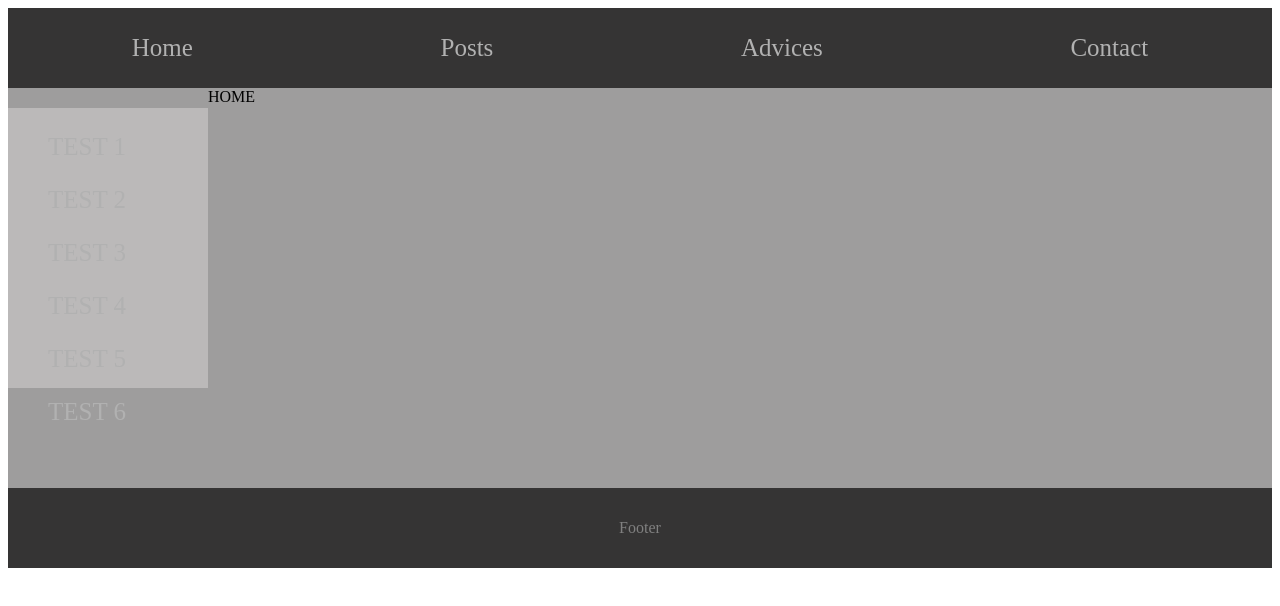
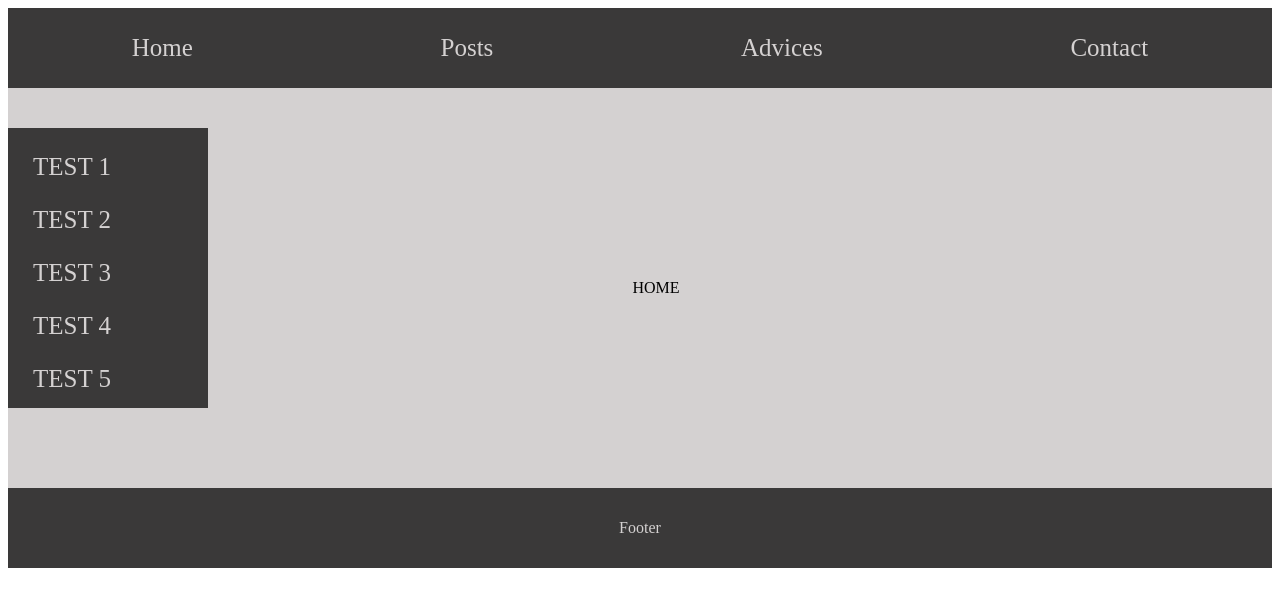
Before and after one commit to Harut27/harut-react, a React (Create React App) app: page / in a window 1280 px wide. Shown: the top 606 px of the page. Built offline with nearby package versions, Linux system fonts and the light colour scheme.

Commit message:
get data

```diff
--- a/package.json
+++ b/package.json
@@ -4,6 +4,7 @@
   "private": true,
   "dependencies": {
     "axios": "^0.19.0",
+    "lodash": "^4.17.15",
     "node-sass": "^4.13.0",
     "react": "^16.11.0",
     "react-dom": "^16.11.0",
--- a/src/components/pages/posts/index.jsx
+++ b/src/components/pages/posts/index.jsx
@@ -1,67 +1,173 @@
 import React, { Component } from "react";
 import axios from "axios";
+import _ from "lodash";
+
+
+
 class Posts extends Component {
-  constructor(props) {
-    super(props);
+  constructor(props){
+    super(props)
     this.state = {
       count: 0
-    };
-  }
-  // LIFECYCLES
-  componentDidMount() {
-    //  WORKS WHEN COMPONENT IS READY TO USE
-    console.log("component is mounted");
-    axios.get("https://jsonplaceholder.typicode.com/posts").then(res => {
-      console.log(res.data, "res");
-    });
-    // window.addEventListener("click", this.sayWow);
+    }
   }
 
-  componentWillUpdate() {
-    console.log("component will be updated");
-  }
-  componentDidUpdate() {
-    //  WORKS WHEN STATE OR PROPS IS CHANGED
-    console.log("component is updated");
+  componentDidMount(){
+    axios.get("https://jsonplaceholder.typicode.com/posts")
+    .then(res => {
+
+      let users = res.data;
+        console.log(users)
+
+        users.forEach((user,id) => {
+
+          console.log(user)
+          return(
+            <div className="user-cart">
+              <span>
+                {user.ttle}
+              </span>
+              <span>
+                User {user.id}
+              </span>
+              <span>
+                {user.body}
+              </span>
+
+            </div>
+          )
+        });
+    });
+
   }
 
-  componentWillUnmount() {
-    // WORKS WHEN COMPONENT IS DEAD
-    console.log("component is dead");
-    // window.removeEventListener("click", this.sayWow);
+  handleCountChanage = ()=>{
+    this.setState({
+      count: this.state.count + 1
+    })
   }
 
-  componentWillReceiveProps(nextProps) {
-    console.log(nextProps, this.props);
+  render(){
+
+    const {count} = this.state;
+    return(
+      <div>
+        <span>{count}</span>
+        <button onClick={this.handleCountChanage}>Click</button>
+      </div>
+    )
   }
 
-  sayWow = () => {
-    alert("wow");
-  };
 
-  handleCountChanage = () => {
-    this.setState(
-      {
-        // stipuma noric rend lini u poxi state @  ( ev kara noric rend lini erb ira papai props@ poxvi)
-        count: this.state.count + 1
-      },
-      () => {
-        // CALLBACK FUNCTION FOR GETTING CHANGED STATE VALUE
-        console.log(this.state.count);
-      }
-    );
-  };
 
-  render() {
-    const { count } = this.state;
-    return (
-      <div>
-        <span>{count}</span>
-
-        <button onClick={this.handleCountChanage}>Click</button>
-      </div>
-    );
-  }
 }
 
+
 export default Posts;
+
+
+
+
+
+
+
+
+
+
+
+
+
+
+
+
+
+
+
+
+
+
+
+
+
+
+
+
+
+
+
+
+
+
+
+
+
+
+
+
+
+
+
+
+// class Posts extends Component {
+//   constructor(props) {
+//     super(props);
+//     this.state = {
+//       count: 0
+//     };
+//   }
+
+//   // LIFECYCLES
+
+//   componentDidMount() {               //  WORKS WHEN COMPONENT IS READY TO USE
+//     console.log("component is mounted");
+//     axios.get("https://jsonplaceholder.typicode.com/posts").then(res => {
+//       console.log(res.data, "res");
+//     });
+//   }
+//   componentWillUpdate() {
+//     console.log("component will be updated");
+//   }
+//   componentDidUpdate() {  //  WORKS WHEN STATE OR PROPS IS CHANGED
+//     console.log("component is updated");
+//   }
+
+//   componentWillUnmount() {   // WORKS WHEN COMPONENT IS DEAD
+//     console.log("component is dead");
+//     window.addEventListener("click", this.sayWow);
+
+//     // window.removeEventListener("click", this.sayWow);
+//   }
+
+//   componentWillReceiveProps(nextProps) {
+//     console.log(nextProps, this.props);
+//   }
+
+//   sayWow = () => {
+//     // alert("Do You want leave this page?");
+//   };
+
+//   handleCountChanage = () => {
+//     this.setState(     // stipuma noric rend lini u poxi state @  ( ev kara noric rend lini erb ira papai props@ poxvi)
+//       {
+//         count: this.state.count + 1
+//       },
+//       () => {
+//         // CALLBACK FUNCTION FOR GETTING CHANGED STATE VALUE
+//         console.log(this.state.count);
+//       }
+//     );
+//   };
+
+//   render() {
+//     const { count } = this.state;
+//     return (
+//       <div>
+//         <span>{count}</span>
+
+//         <button onClick={this.handleCountChanage}>Click</button>
+//       </div>
+//     );
+//   }
+// }
+
+// export default Posts;
--- a/src/components/sidebar/index.jsx
+++ b/src/components/sidebar/index.jsx
@@ -7,9 +7,9 @@ const SideBar = props => {
     "test 2",
     "test 3",
     "test 4",
-    "test 5",
-    "test 6"
+    "test 5"
   ];
+
   return (
     <div className="sitebarColumn">
       {sidebarMenu.map((sitebarLink, index) => {
--- a/src/style.scss
+++ b/src/style.scss
@@ -1,15 +1,17 @@
+
 .navbar {
     height: 80px;
     display: flex;
     justify-content: space-around;
     align-items: center;
-    background: rgb(53, 52, 52);
+    background: rgb(58, 57, 57);
 }
 
 a {
     text-decoration: none;
-    color: rgb(177, 177, 177);
-    margin: 0 15px;
+    color: rgb(212, 209, 209);
+    margin-top: 20px;
+
     font-size: 25px;
 }
 
@@ -17,44 +19,52 @@ a {
     display: flex;
 }
 
-.sidebar {
-    height: 300px;
-    width: 200px;
-    display: flex;
-    flex-direction: column;
-    margin-top: 40px;
-    background: rgb(136, 135, 135);
-}
-
-a {
-    margin-top: 30px;
-}
-
 footer {
     height: 80px;
     display: flex;
     justify-content: space-around;
     align-items: center;
-    background: rgb(53, 52, 52);
-    color: gray;
+    background: rgb(58, 57, 57);
+    color: rgb(212, 209, 209);
 }
 
 .content {
     display: flex;
     height: 50vh;
     width: 100%;
-    background: rgb(158, 157, 157);
+    background: rgb(212, 209, 209);
 
 }
 
 .left-container {
     width: 200px;
     height: 280px;
-    margin-top: 20px;
-    background: rgb(187, 185, 185);
+    margin-top: 40px;
+    background: rgb(58, 57, 57);
 }
 
 .sitebar-link {
     margin: 25px;
     color: rgb(58, 57, 57);
 }
+
+.right-container {
+    height: 50vh;
+    width: 70vw;
+    display: flex;
+    justify-content: center;
+    align-items: center;
+}
+
+button {
+    margin: 20px;
+}
+
+.user-cart {
+    height: 200px;
+    width: 100px;
+    display: flex;
+    flex-direction: column;
+    justify-content: space-around;
+
+}
```
